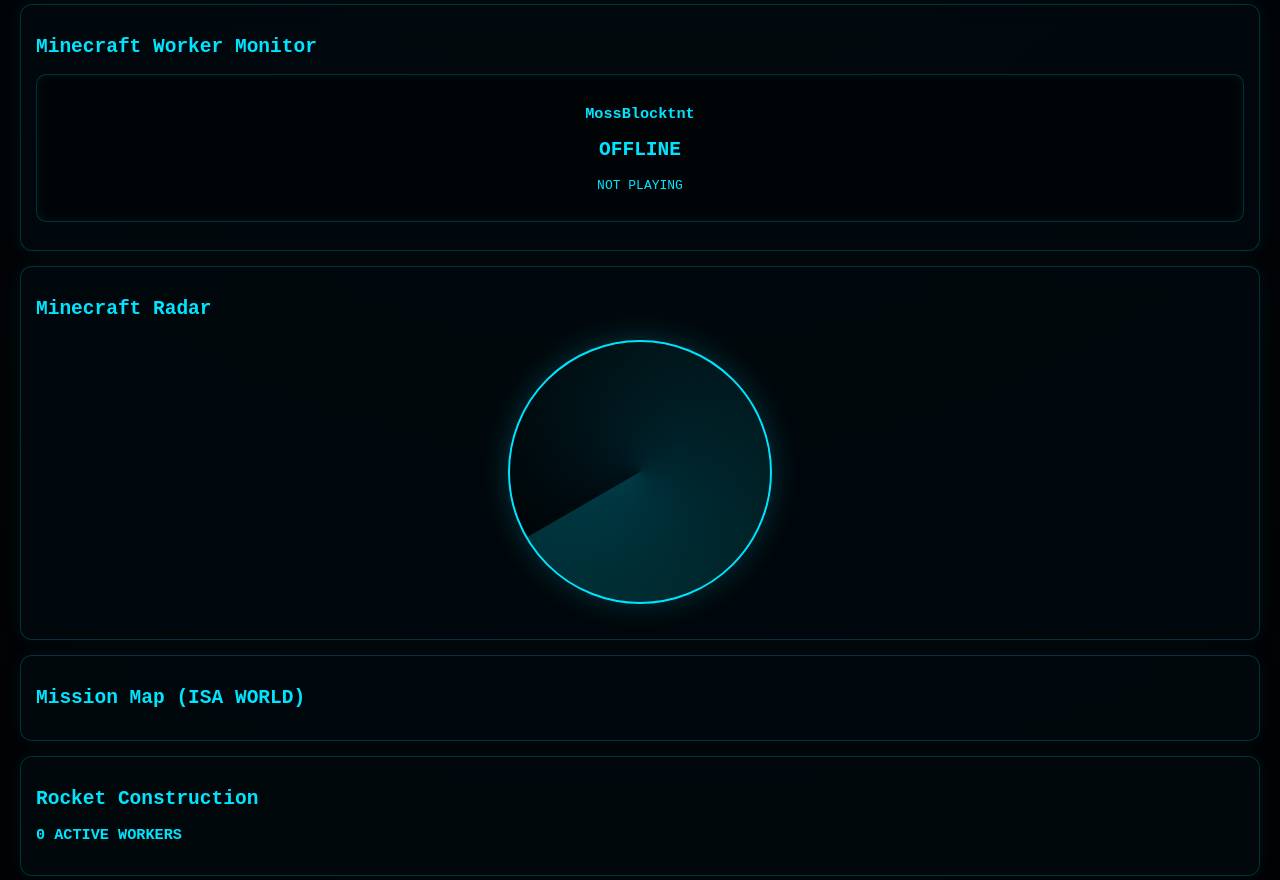
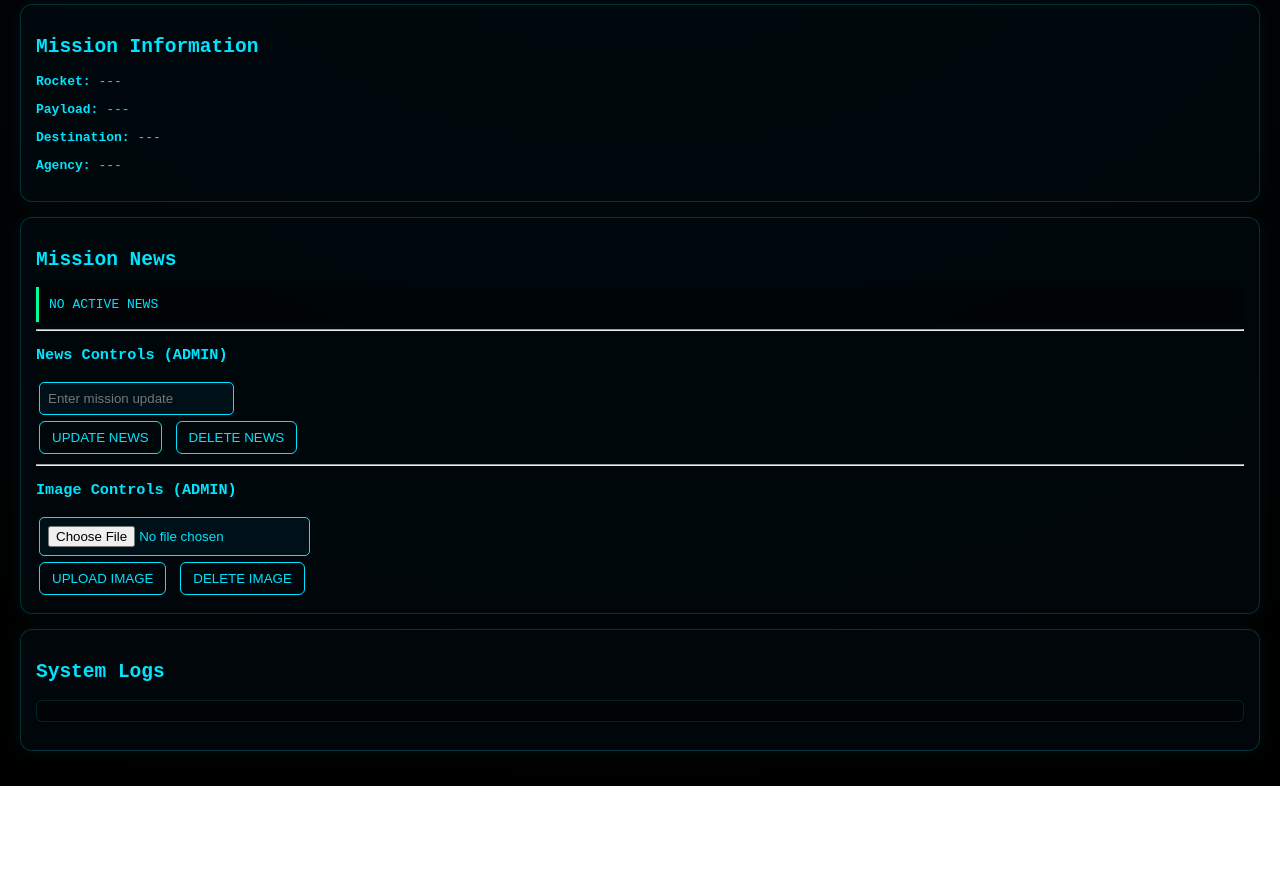
Before and after one commit to SISTEMtnt/ISA-control-V4, a website: page isa-site/public/index.html in a window 1280 px wide. Shown: the part 442-1322 px from the top of the page. After the commit the page ends 1228 px from the top, so only its background shows below. Drawn offline with Linux system fonts and the light colour scheme.

Commit message:
Update index.html

```diff
--- a/isa-site/public/index.html
+++ b/isa-site/public/index.html
@@ -47,44 +47,7 @@
 
 </section>
 
-<!-- =========================
-     MINECRAFT STATUS
-========================= -->
-<section class="panel">
-  <h2>Minecraft Worker Monitor</h2>
 
-  <div class="card">
-    <h3>MossBlocktnt</h3>
-    <h2 id="mcStatus">OFFLINE</h2>
-    <p id="mcWorld">NOT PLAYING</p>
-  </div>
-
-  <pre id="playersBox"></pre>
-</section>
-
-<!-- =========================
-     📡 RADAR
-========================= -->
-<section class="panel">
-  <h2>Minecraft Radar</h2>
-  <div class="radar" id="radar"></div>
-</section>
-
-<!-- =========================
-     🗺️ MAPPA
-========================= -->
-<section class="panel">
-  <h2>Mission Map (ISA WORLD)</h2>
-  <div id="map" class="map"></div>
-</section>
-
-<!-- =========================
-     👷 WORKERS
-========================= -->
-<section class="panel">
-  <h2>Rocket Construction</h2>
-  <h3 id="workersCount">0 ACTIVE WORKERS</h3>
-</section>
 
 <!-- =========================
      MISSION INFO
```
